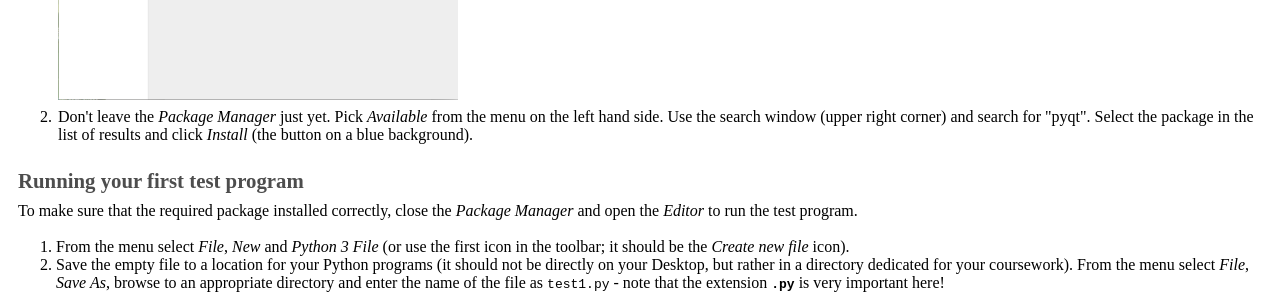
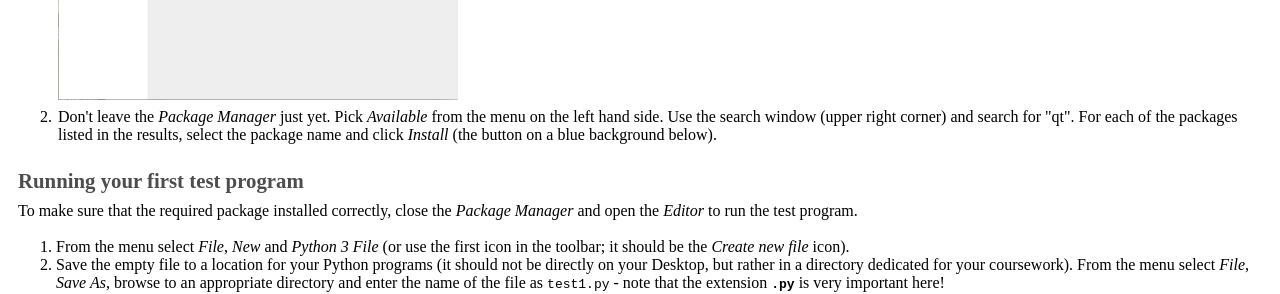
Before and after one commit to joannakl/thisandthat, a Jekyll site: the page built from CanopyInstallation.markdown, in a window 1280 px wide. Shown: the part 1245-1539 px from the top of the page. Built offline with Jekyll 4.4.1, drawn with Linux system fonts in a browser that asks for light colours; comment, search, counter and statistics services are not loaded.

Commit message:
add all qt packages

```diff
--- a/CanopyInstallation.markdown
+++ b/CanopyInstallation.markdown
@@ -54,8 +54,8 @@ and accept the list of packages to be upgraded when prompted.
 
     <img src="{{site.baseurl}}/resources/figures/canopy/update_packages.png" name="Update Packages" border="0px" width="400px">
 
-2. Don't leave the *Package Manager* just yet. Pick *Available* from the menu on the left hand side. Use the search window (upper right corner) and search for "pyqt". Select
-the package in the list of results and click *Install* (the button on a  blue background).
+2. Don't leave the *Package Manager* just yet. Pick *Available* from the menu on the left hand side. Use the search window (upper right corner) and search for "qt". For each of the packages listed in the results, select
+the package name and click *Install* (the button on a  blue background below).
 
 # Running your first test program
 
--- a/index.markdown
+++ b/index.markdown
@@ -1,6 +1,8 @@
 ---
 layout: default
 ---
+
+
 
 # Interesting reads and other things
 ---
```
